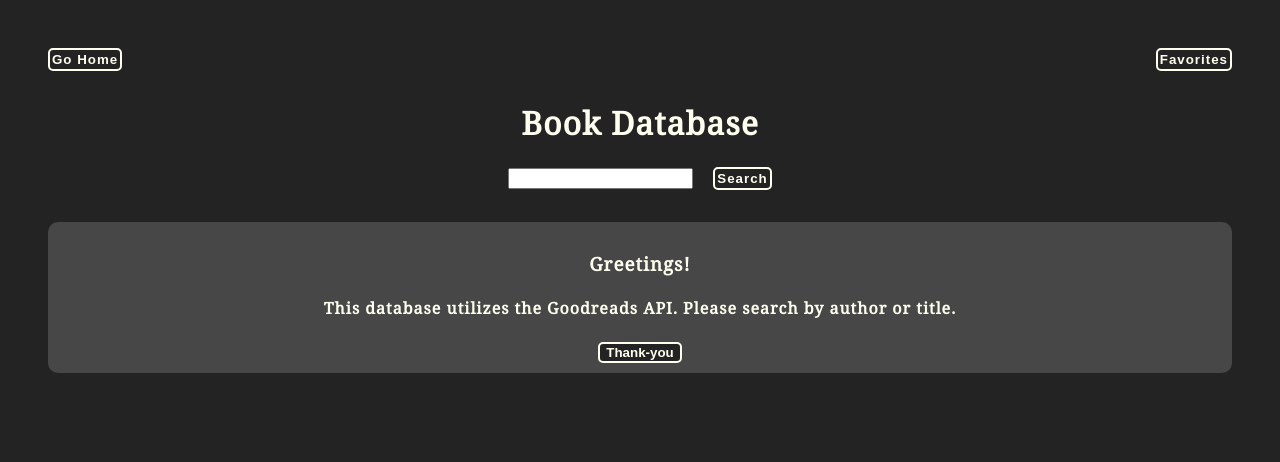
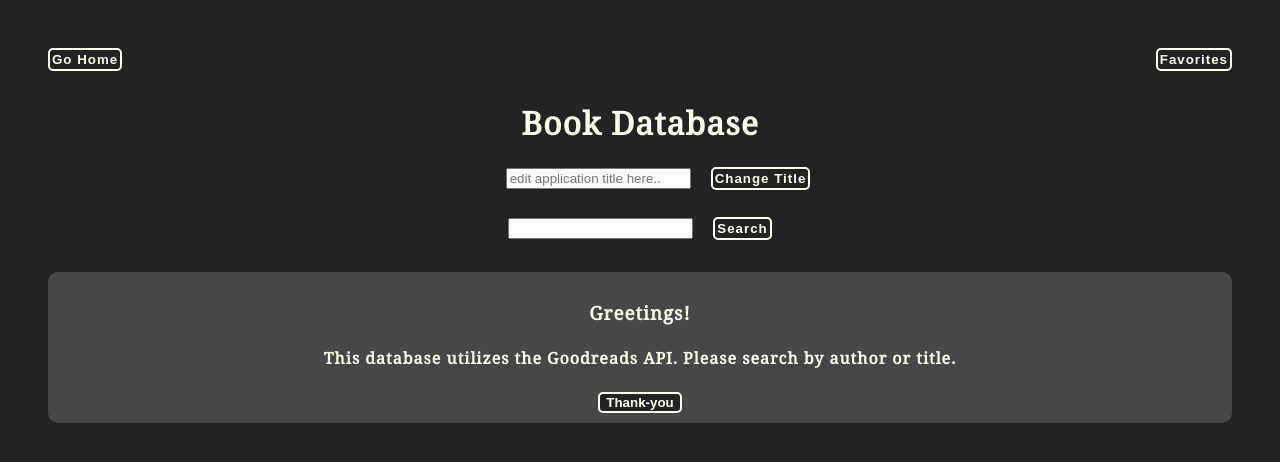
Before and after one commit to zcericola/api-books-project, a React (Create React App) app: page / in a window 1280 px wide. Shown: the top 462 px of the page. Built offline with nearby package versions, Linux system fonts and the light colour scheme.

Commit message:
added update functionality, finished full CRUD

```diff
--- a/src/App.css
+++ b/src/App.css
@@ -3,6 +3,15 @@
 .app {
   text-align: center;
   margin: 3em;
+}
+
+.app-title:focus {
+  background-color: rgba(255, 0, 0, 0.527);
+  border-radius: 10px;
+  outline: none;
+  text-decoration: none;
+
+
 }
 
 
@@ -40,3 +49,26 @@ button:hover {
   height: 2em;
   width: auto;
 }
+
+.edit-title-input {
+  margin-bottom: 2em;
+  margin-left: 2.7em;
+
+}
+
+.edit-title-btn {
+     margin-left: 20px;
+     font-weight: 700;
+     cursor: pointer;
+     border-radius: 5px;
+     background-color: #232323;
+     color: #FFFFF0;
+     border: 2px solid #FFFFF0;
+     padding: 2px;
+     letter-spacing: 1px;
+}
+
+.edit-title-btn:hover {
+  color: #232323;
+  background-color: #FFFFF0;
+}
--- a/src/App.js
+++ b/src/App.js
@@ -3,6 +3,7 @@ import './App.css';
 import Search from "./components/Search/Search";
 import Favorites from "./components/Favorites/Favorites";
 import Alert from "./components/Alert/Alert";
+import axios from 'axios';
 
 class App extends Component {
   constructor() {
@@ -11,10 +12,13 @@ class App extends Component {
     this.state = {
       results: [],
       showSearch: true,
-      showFavorites: false
+      showFavorites: false,
+      defaultTitle: 'Book Database',
+      userTitle: ''
     };
     this.favPage = this.favPage.bind(this);
-     this.searchPage = this.searchPage.bind(this);
+    this.searchPage = this.searchPage.bind(this);
+    this.editTitle = this.editTitle.bind(this);
   }
 
   favPage() {
@@ -31,8 +35,24 @@ class App extends Component {
     });
   }
 
+  //updates the backend with a put request and then updates the H1 tag with the result of the updated backend variable.
+  editTitle() {
+    document.querySelector('.edit-title-input').value = '';
+    axios.put("/api/editTitle/", {"title": this.state.userTitle})
+      .then(result => {
+        this.setState({
+          defaultTitle: result.data
+        })
+
+      })
+      .catch(err => {
+        console.log(err);
+      });
+  }
+
   render() {
-    return <div className="app">
+    return (
+      <div className="app">
         <div className="favorites-top-div">
           <button className="home-btn" onClick={this.searchPage}>
             Go Home
@@ -42,12 +62,17 @@ class App extends Component {
           </button>
         </div>
         <div className="main-header">
-          <h1 className="app-title">Book Database</h1>
+          <h1 id="changeable" className="app-title">
+            {this.state.defaultTitle}
+          </h1>
+          <input className = 'edit-title-input' placeholder = 'edit application title here..' onChange = {(e) => {this.setState({userTitle: e.target.value})}}/>
+          <button className = 'edit-title-btn' onClick = {this.editTitle}>Change Title</button>
         </div>
         {this.state.showSearch && <Search />}
         {this.state.showFavorites && <Favorites />}
         <Alert />
-      </div>;
+      </div>
+    );
   }
 }
 
--- a/src/components/Alert/Alert.js
+++ b/src/components/Alert/Alert.js
@@ -4,7 +4,6 @@ import './Alert.css';
 
 
 const Alert = () => {
-
 
 return (
   <div id="alert-container">
--- a/src/components/Favorites/Favorites.css
+++ b/src/components/Favorites/Favorites.css
@@ -1,3 +1,4 @@
+
 li {
     font-size: 16px;
     padding: 5px;
@@ -21,6 +22,10 @@ li {
 
 }
 
+.favorites-container{
+    text-align: center;
+}
+
 .favorites-container li:nth-child(odd) {
     background-color: rgb(71, 71, 71);
 }
--- a/src/components/Favorites/Favorites.js
+++ b/src/components/Favorites/Favorites.js
@@ -3,66 +3,72 @@ import axios from "axios";
 import "./Favorites.css";
 
 class Favorites extends Component {
-    constructor(props){
+  constructor(props) {
     super(props);
     this.state = {
+      default: 'You have no favorites yet...',
       favoriteBooks: [],
       showFavorites: true,
       showSearch: false
-        }
+    };
     this.deleteBook = this.deleteBook.bind(this);
-
   }
 
   //runs as soon as we move to the favorites page. Makes a request to the internal API and sets state to the result
-componentDidMount(req,res,next){
-    axios.get("/api/displayFavorites/").then(result => {
+  componentDidMount(req, res, next) {
+    axios
+      .get("/api/displayFavorites/")
+      .then(result => {
              result = result.data;
              this.setState({
               favoriteBooks: result
+            });
         })
-    }).catch( (err) => {console.log(err)});
+      .catch(err => {
+        console.log(err);
+      });
   }
 
   //deletes books from favorites on click of the delete button
-deleteBook(item, index){
+  deleteBook(item, index) {
+    console.log(index);
 
     axios({
-  method: 'DELETE',
-  url: '/api/deleteBook/:index',
-  headers: { 'Content-Type': 'application/json' },
-}).then( (result) => {
-
+      method: "DELETE",
+      url: `/api/deleteBook/${index}`,
+      headers: { "Content-Type": "application/json" }
+    })
+      .then(result => {
         this.setState({
           favoriteBooks: result.data
+        });
       })
-
-    }).catch( (err) => {console.log(err)});
-
+      .catch(err => {
+        console.log(err);
+      });
   }
 
 
-
-render (){
+  render() {
     //maps over the array on state and displays each book as a list it em
-    let displayFavList = this.state.favoriteBooks.map( (curr, index) => {
-        return <li className="fav-item" key={index}>
+    let displayFavList = this.state.favoriteBooks.map((curr, index) => {
+      return (
+        <li className="fav-item" key={index}>
           {curr.title} =>> {curr.author[0].name}
-            <button className="delete-button" onClick={() => this.deleteBook(curr, index)}>
+          <button
+            className="delete-button"
+            onClick={() => this.deleteBook(curr, index)}
+          >
             -
           </button>
-          </li>;
-    })
-
+        </li>
+      );
+    });
 
     return <div className="container">
-        <div className="favorites-container">
-          {displayFavList}
-        </div>
+        <div className="favorites-container">{this.state.favoriteBooks.length === 0 ? this.state.default:displayFavList}</div>
       </div>;
   }
-
-
 }
 
 export default Favorites;
--- a/src/components/Search/Search.css
+++ b/src/components/Search/Search.css
@@ -51,7 +51,7 @@ button:focus {
     outline: none;
 }
 
-#search-submit {
+.submit {
     margin-left: 20px;
     font-weight: 700;
     cursor: pointer;
@@ -63,7 +63,7 @@ button:focus {
     letter-spacing: 1px;
 }
 
-#search-submit:hover {
+.submit:hover {
     color: #232323;
     background-color: #FFFFF0;
 }
--- a/src/components/Search/Search.js
+++ b/src/components/Search/Search.js
@@ -60,7 +60,7 @@ class Search extends Component {
         <input id="search-bar" onChange={e => {
             this.setState({ searchTerm: e.target.value });
           }} />
-        <button id="search-submit" onClick={this.getResults}>
+        <button className="submit" onClick={this.getResults}>
           Search
         </button>
         <div className="results">
```
Also changed, not shown: 2 other files (tests, documents, lock files or other folders). Lines whose indentation alone changed are shown as unchanged.
